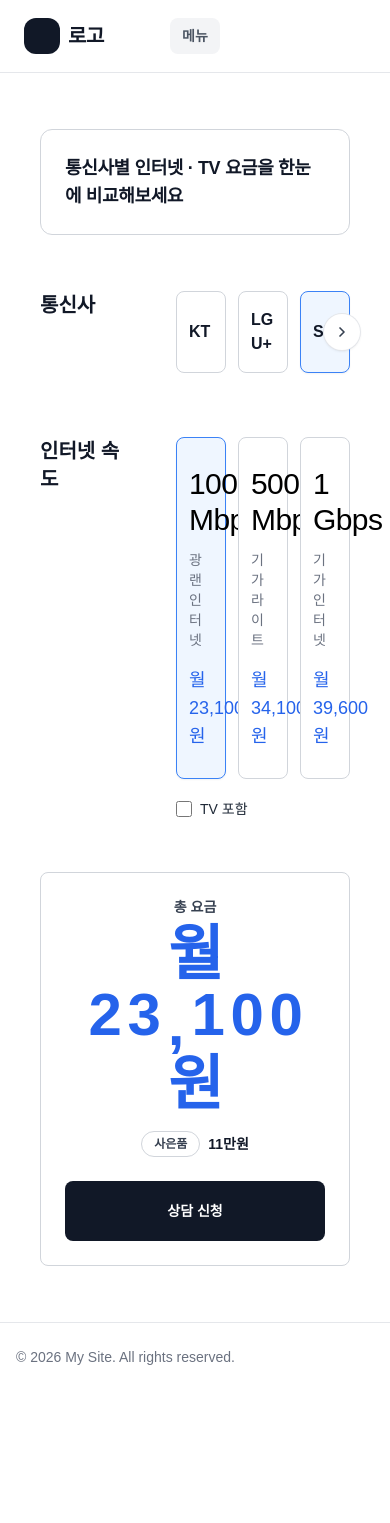
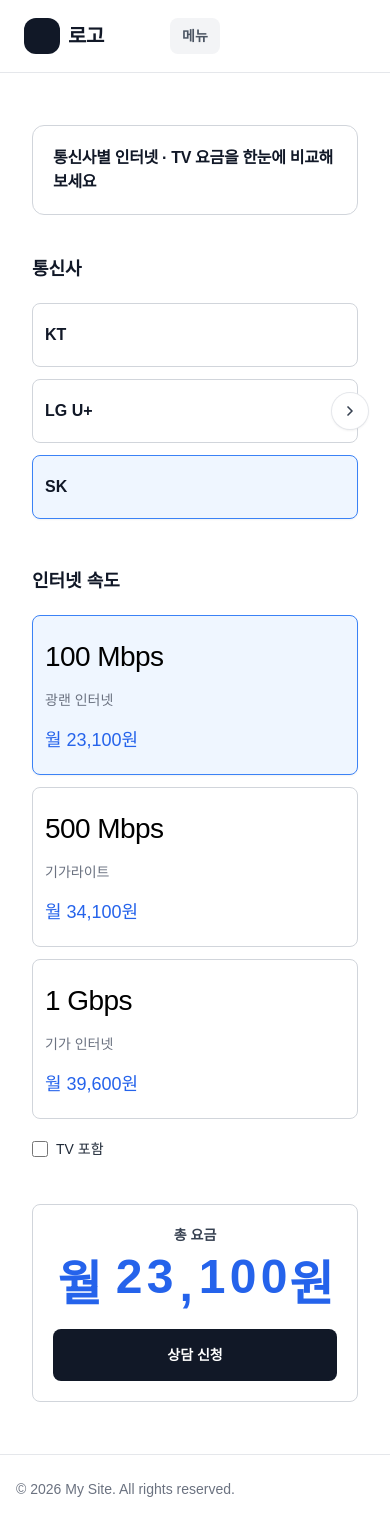
Before and after one commit to JGcompany93/tongsinit, a React (Vite) app: page /internet in a window 390 px wide. Before the commit the page ends 1391 px from the top, so only its background shows below. Built offline with nearby package versions, Linux system fonts and the light colour scheme; a web font is replaced by a local one.

Commit message:
모바일 수정

```diff
--- a/src/pages/Internet.tsx
+++ b/src/pages/Internet.tsx
@@ -59,7 +59,10 @@
               style={{ transform: `translateY(-${digit}em)` }}
             >
               {Array.from({ length: 10 }).map((_, n) => (
-                <div key={n} className="h-[1em] w-full text-center leading-[1em]">
+                <div
+                  key={n}
+                  className="h-[1em] w-full text-center leading-[1em]"
+                >
                   {n}
                 </div>
               ))}
@@ -138,9 +141,11 @@
 
   const visible = items.slice(start, start + windowSize);
 
-  // ✅ 기본(인터넷/TV) 박스 스타일
-  const baseCard = "rounded-lg border px-3 py-7 text-left transition min-h-[160px]";
-  const baseEmpty = "rounded-lg border border-transparent px-3 py-7 min-h-[160px]";
+  // ✅ 기본(인터넷/TV) 박스 스타일: 모바일에서만 살짝 작게
+  const baseCard =
+    "rounded-lg border px-3 py-5 sm:py-7 text-left transition min-h-[140px] sm:min-h-[160px]";
+  const baseEmpty =
+    "rounded-lg border border-transparent px-3 py-5 sm:py-7 min-h-[140px] sm:min-h-[160px]";
 
   return (
     <div className={`relative ${className ?? ""}`}>
@@ -157,7 +162,8 @@
         />
       )}
 
-      <div className="grid grid-cols-3 gap-3 py-2">
+      {/* ✅ 모바일: 1열로 세로 스택 / PC: 3열 유지 */}
+      <div className="grid grid-cols-1 sm:grid-cols-3 gap-3 py-2">
         {visible.map((item) => {
           const active = item.id === selectedId;
           return (
@@ -239,8 +245,8 @@
       { id: "sky_i_100", speedMbps: 100, name: "100M 인터넷", soloPrice: 23100, bundlePrice: 19250 },
       { id: "sky_i_200", speedMbps: 200, name: "기가 200M", soloPrice: 24200, bundlePrice: 20350 },
       { id: "sky_i_500", speedMbps: 500, name: "기가 500M", soloPrice: 29700, bundlePrice: 24750 },
-      // ✅ 추가: 스카이라이프 1기가(단독 35,200 / 결합은 기존 로직대로 bundlePrice 사용)
-      { id: "sky_i_1000", speedMbps: 1000, name: "기가 1G", soloPrice: 35200, bundlePrice: 0 },
+      // ✅ 스카이라이프 1기가: 단독 35,200원 / TV 결합 30,250원
+      { id: "sky_i_1000", speedMbps: 1000, name: "기가 1G", soloPrice: 35200, bundlePrice: 30250 },
     ],
     tv: [
       { id: "sky_t_193", channels: 193, name: "ipit TV Basic", price: 12650 },
@@ -267,7 +273,7 @@
    ✅ 사은품 매핑 (총요금에만 표시)
    ========================= */
 type GiftKey = `${TelcoKey}|${string}|${"SOLO" | "TV"}|${string}`;
-type Gift = { amountMan: number }; // 만원 단위
+type Gift = { amountMan: number };
 
 function makeGiftKey(
   telco: TelcoKey,
@@ -285,85 +291,9 @@
   return `${n}만원`;
 }
 
+/** ⚠️ GIFTS는 기존 그대로 사용(당신 파일에 이미 들어있던 값 유지) */
 const GIFTS: Partial<Record<GiftKey, Gift>> = {
-  /* KT 단독 */
-  "KT|kt_i_100|SOLO|NONE": { amountMan: 9 },
-  "KT|kt_i_500|SOLO|NONE": { amountMan: 14 },
-  "KT|kt_i_1000|SOLO|NONE": { amountMan: 14 },
-  /* KT + TV */
-  "KT|kt_i_100|TV|kt_t_238": { amountMan: 37 },
-  "KT|kt_i_100|TV|kt_t_240": { amountMan: 37 },
-  "KT|kt_i_100|TV|kt_t_263": { amountMan: 37 },
-  "KT|kt_i_100|TV|kt_t_250": { amountMan: 37 },
-  "KT|kt_i_500|TV|kt_t_238": { amountMan: 45 },
-  "KT|kt_i_500|TV|kt_t_240": { amountMan: 45 },
-  "KT|kt_i_500|TV|kt_t_263": { amountMan: 45 },
-  "KT|kt_i_500|TV|kt_t_250": { amountMan: 45 },
-  "KT|kt_i_1000|TV|kt_t_238": { amountMan: 45 },
-  "KT|kt_i_1000|TV|kt_t_240": { amountMan: 45 },
-  "KT|kt_i_1000|TV|kt_t_263": { amountMan: 45 },
-  "KT|kt_i_1000|TV|kt_t_250": { amountMan: 45 },
-
-  /* LGU+ 단독 */
-  "LGU+|lgu_i_100|SOLO|NONE": { amountMan: 20 },
-  "LGU+|lgu_i_500|SOLO|NONE": { amountMan: 23 },
-  "LGU+|lgu_i_1000|SOLO|NONE": { amountMan: 23 },
-  /* LGU+ + TV */
-  "LGU+|lgu_i_100|TV|lgu_t_219": { amountMan: 40 },
-  "LGU+|lgu_i_100|TV|lgu_t_225": { amountMan: 40 },
-  "LGU+|lgu_i_100|TV|lgu_t_253": { amountMan: 40 },
-  "LGU+|lgu_i_500|TV|lgu_t_219": { amountMan: 47 },
-  "LGU+|lgu_i_500|TV|lgu_t_225": { amountMan: 47 },
-  "LGU+|lgu_i_500|TV|lgu_t_253": { amountMan: 47 },
-  "LGU+|lgu_i_1000|TV|lgu_t_219": { amountMan: 47 },
-  "LGU+|lgu_i_1000|TV|lgu_t_225": { amountMan: 47 },
-  "LGU+|lgu_i_1000|TV|lgu_t_253": { amountMan: 47 },
-
-  /* SK 단독 */
-  "SK|sk_i_100|SOLO|NONE": { amountMan: 11 },
-  "SK|sk_i_500|SOLO|NONE": { amountMan: 17 },
-  "SK|sk_i_1000|SOLO|NONE": { amountMan: 17 },
-  /* SK + TV */
-  "SK|sk_i_100|TV|sk_t_182": { amountMan: 40 },
-  "SK|sk_i_100|TV|sk_t_236": { amountMan: 40 },
-  "SK|sk_i_100|TV|sk_t_252": { amountMan: 40 },
-  "SK|sk_i_500|TV|sk_t_182": { amountMan: 48 },
-  "SK|sk_i_500|TV|sk_t_236": { amountMan: 48 },
-  "SK|sk_i_500|TV|sk_t_252": { amountMan: 48 },
-  "SK|sk_i_1000|TV|sk_t_182": { amountMan: 48 },
-  "SK|sk_i_1000|TV|sk_t_236": { amountMan: 48 },
-  "SK|sk_i_1000|TV|sk_t_252": { amountMan: 48 },
-
-  /* SKYLIFE 단독 */
-  "SKYLIFE|sky_i_100|SOLO|NONE": { amountMan: 10 },
-  "SKYLIFE|sky_i_200|SOLO|NONE": { amountMan: 12 },
-  "SKYLIFE|sky_i_500|SOLO|NONE": { amountMan: 14 },
-  "SKYLIFE|sky_i_1000|SOLO|NONE": { amountMan: 15 },
-
-  /* SKYLIFE + TV */
-  "SKYLIFE|sky_i_100|TV|sky_t_193": { amountMan: 35 },
-  "SKYLIFE|sky_i_100|TV|sky_t_206": { amountMan: 35 },
-  "SKYLIFE|sky_i_200|TV|sky_t_193": { amountMan: 36 },
-  "SKYLIFE|sky_i_200|TV|sky_t_206": { amountMan: 36 },
-  "SKYLIFE|sky_i_500|TV|sky_t_193": { amountMan: 42 },
-  "SKYLIFE|sky_i_500|TV|sky_t_206": { amountMan: 42 },
-  "SKYLIFE|sky_i_1000|TV|sky_t_193": { amountMan: 48 },
-  "SKYLIFE|sky_i_1000|TV|sky_t_206": { amountMan: 48 },
-
-  /* HELLO 단독 */
-  "HELLO|hello_i_100|SOLO|NONE": { amountMan: 13 },
-  "HELLO|hello_i_500|SOLO|NONE": { amountMan: 18 },
-  "HELLO|hello_i_1000|SOLO|NONE": { amountMan: 20 },
-  /* HELLO + TV */
-  "HELLO|hello_i_100|TV|hello_t_102": { amountMan: 23 },
-  "HELLO|hello_i_100|TV|hello_t_109": { amountMan: 30 },
-  "HELLO|hello_i_100|TV|hello_t_245": { amountMan: 30 },
-  "HELLO|hello_i_500|TV|hello_t_102": { amountMan: 31 },
-  "HELLO|hello_i_500|TV|hello_t_109": { amountMan: 35 },
-  "HELLO|hello_i_500|TV|hello_t_245": { amountMan: 35 },
-  "HELLO|hello_i_1000|TV|hello_t_102": { amountMan: 34 },
-  "HELLO|hello_i_1000|TV|hello_t_109": { amountMan: 40 },
-  "HELLO|hello_i_1000|TV|hello_t_245": { amountMan: 40 },
+  // ... (당신이 이미 넣어둔 GIFTS 그대로)
 };
 
 export default function Internet() {
@@ -406,33 +336,35 @@
   const internetDisplayPrice = (p: InternetPlan) =>
     includeTv ? p.bundlePrice : p.soloPrice;
 
-  // ✅ 현재 선택 조합의 사은품 (총요금에만 표시)
   const giftKey = makeGiftKey(telco, internetId, includeTv, tvId);
   const gift = giftKey ? GIFTS[giftKey] : undefined;
 
   return (
     <div className="min-h-screen bg-white text-gray-900">
-      <div className="mx-auto w-full max-w-6xl px-6 py-6">
-        <div className="space-y-12">
+      {/* ✅ 모바일 패딩 줄이고, PC는 기존 유지 */}
+      <div className="mx-auto w-full max-w-6xl px-4 sm:px-6 py-5 sm:py-6">
+        <div className="space-y-10 sm:space-y-12">
           {/* 배너 */}
-          <div className="w-full rounded-xl border border-gray-300 bg-white px-6 py-6">
-            <div className="text-lg font-semibold text-gray-900 tracking-[-0.02em]">
+          <div className="w-full rounded-xl border border-gray-300 bg-white px-5 sm:px-6 py-5 sm:py-6">
+            <div className="text-base sm:text-lg font-semibold text-gray-900 tracking-[-0.02em]">
               통신사별 인터넷 · TV 요금을 한눈에 비교해보세요
             </div>
           </div>
 
           {/* 통신사 */}
-          <section className="flex items-start justify-center gap-8">
-            <div className="w-[140px] pt-2 text-xl font-bold">통신사</div>
+          <section className="flex flex-col sm:flex-row sm:items-start justify-center gap-3 sm:gap-8">
+            <div className="w-full sm:w-[140px] pt-0 sm:pt-2 text-lg sm:text-xl font-bold">
+              통신사
+            </div>
 
-            <div className="w-full max-w-[820px] pl-5">
+            <div className="w-full max-w-none sm:max-w-[820px] pl-0 sm:pl-5">
               <WindowCarousel
                 items={CATALOG.map((c) => ({ id: c.telco, label: c.label }))}
                 selectedId={telco}
                 onSelect={(id) => setTelco(id as TelcoKey)}
-                // ✅ 통신사만 작게
-                cardClassName="rounded-lg border px-3 py-4 text-left transition min-h-[72px]"
-                emptyClassName="rounded-lg border border-transparent px-3 py-4 min-h-[72px]"
+                // ✅ 통신사만 작게(모바일은 더 타이트)
+                cardClassName="rounded-lg border px-3 py-3 sm:py-4 text-left transition min-h-[64px] sm:min-h-[72px]"
+                emptyClassName="rounded-lg border border-transparent px-3 py-3 sm:py-4 min-h-[64px] sm:min-h-[72px]"
                 renderCard={(item) => (
                   <div className="text-base font-extrabold">{item.label}</div>
                 )}
@@ -441,10 +373,12 @@
           </section>
 
           {/* 인터넷 속도 */}
-          <section className="flex items-start justify-center gap-8">
-            <div className="w-[140px] pt-2 text-xl font-bold">인터넷 속도</div>
+          <section className="flex flex-col sm:flex-row sm:items-start justify-center gap-3 sm:gap-8">
+            <div className="w-full sm:w-[140px] pt-0 sm:pt-2 text-lg sm:text-xl font-bold">
+              인터넷 속도
+            </div>
 
-            <div className="w-full max-w-[820px] pl-5 space-y-3">
+            <div className="w-full max-w-none sm:max-w-[820px] pl-0 sm:pl-5 space-y-3">
               <WindowCarousel
                 key={`internet-${telco}-${includeTv ? "tv" : "solo"}`}
                 items={catalog.internet}
@@ -452,10 +386,13 @@
                 onSelect={setInternetId}
                 renderCard={(p) => (
                   <div className="space-y-3">
-                    <div className="text-3xl font-light text-black tracking-[-0.02em]">
+                    {/* ✅ 모바일은 살짝 줄이고, PC는 기존 유지 */}
+                    <div className="text-[28px] sm:text-3xl font-light text-black tracking-[-0.02em]">
                       {formatSpeed(p.speedMbps)}
                     </div>
-                    <div className="text-sm font-medium text-gray-500">{p.name}</div>
+                    <div className="text-sm font-medium text-gray-500">
+                      {p.name}
+                    </div>
                     <div className="pt-1 text-lg font-normal text-blue-600">
                       월 {formatWon(internetDisplayPrice(p))}
                     </div>
@@ -477,10 +414,12 @@
 
           {/* TV */}
           {includeTv && (
-            <section className="flex items-start justify-center gap-8">
-              <div className="w-[140px] pt-2 text-xl font-bold">TV 채널</div>
+            <section className="flex flex-col sm:flex-row sm:items-start justify-center gap-3 sm:gap-8">
+              <div className="w-full sm:w-[140px] pt-0 sm:pt-2 text-lg sm:text-xl font-bold">
+                TV 채널
+              </div>
 
-              <div className="w-full max-w-[820px] pl-5">
+              <div className="w-full max-w-none sm:max-w-[820px] pl-0 sm:pl-5">
                 <WindowCarousel
                   key={`tv-${telco}`}
                   items={catalog.tv}
@@ -488,10 +427,12 @@
                   onSelect={setTvId}
                   renderCard={(p) => (
                     <div className="space-y-3">
-                      <div className="text-3xl font-light text-black tracking-[-0.02em]">
+                      <div className="text-[28px] sm:text-3xl font-light text-black tracking-[-0.02em]">
                         {p.channels} 채널
                       </div>
-                      <div className="text-sm font-medium text-gray-500">{p.name}</div>
+                      <div className="text-sm font-medium text-gray-500">
+                        {p.name}
+                      </div>
                       <div className="pt-1 text-lg font-normal text-blue-600">
                         월 {formatWon(p.price)}
                       </div>
@@ -503,12 +444,13 @@
           )}
 
           {/* 총 요금 */}
-          <section className="flex flex-col items-center justify-center gap-4">
-            <div className="w-full max-w-[520px]">
-              <div className="rounded-lg border border-gray-300 bg-white p-6 text-center">
+          <section className="flex flex-col items-center justify-center">
+            <div className="w-full max-w-none sm:max-w-[520px]">
+              <div className="rounded-lg border border-gray-300 bg-white p-5 sm:p-6 text-center">
                 <div className="text-sm font-semibold text-gray-700">총 요금</div>
 
-                <div className="mt-2 text-6xl font-semibold text-blue-600 tracking-[-0.02em]">
+                {/* ✅ 모바일은 한 단계 줄이고, PC는 기존 */}
+                <div className="mt-2 text-5xl sm:text-6xl font-semibold text-blue-600 tracking-[-0.02em]">
                   월 <SlotNumber value={total} />원
                 </div>
 
@@ -524,10 +466,10 @@
                   </div>
                 )}
 
-                <div className="mt-6">
+                <div className="mt-5 sm:mt-6">
                   <button
                     type="button"
-                    className="w-full rounded-lg bg-gray-900 py-5 text-sm font-semibold text-white hover:bg-gray-800 transition"
+                    className="w-full rounded-lg bg-gray-900 py-4 sm:py-5 text-sm font-semibold text-white hover:bg-gray-800 transition"
                   >
                     상담 신청
                   </button>
```
